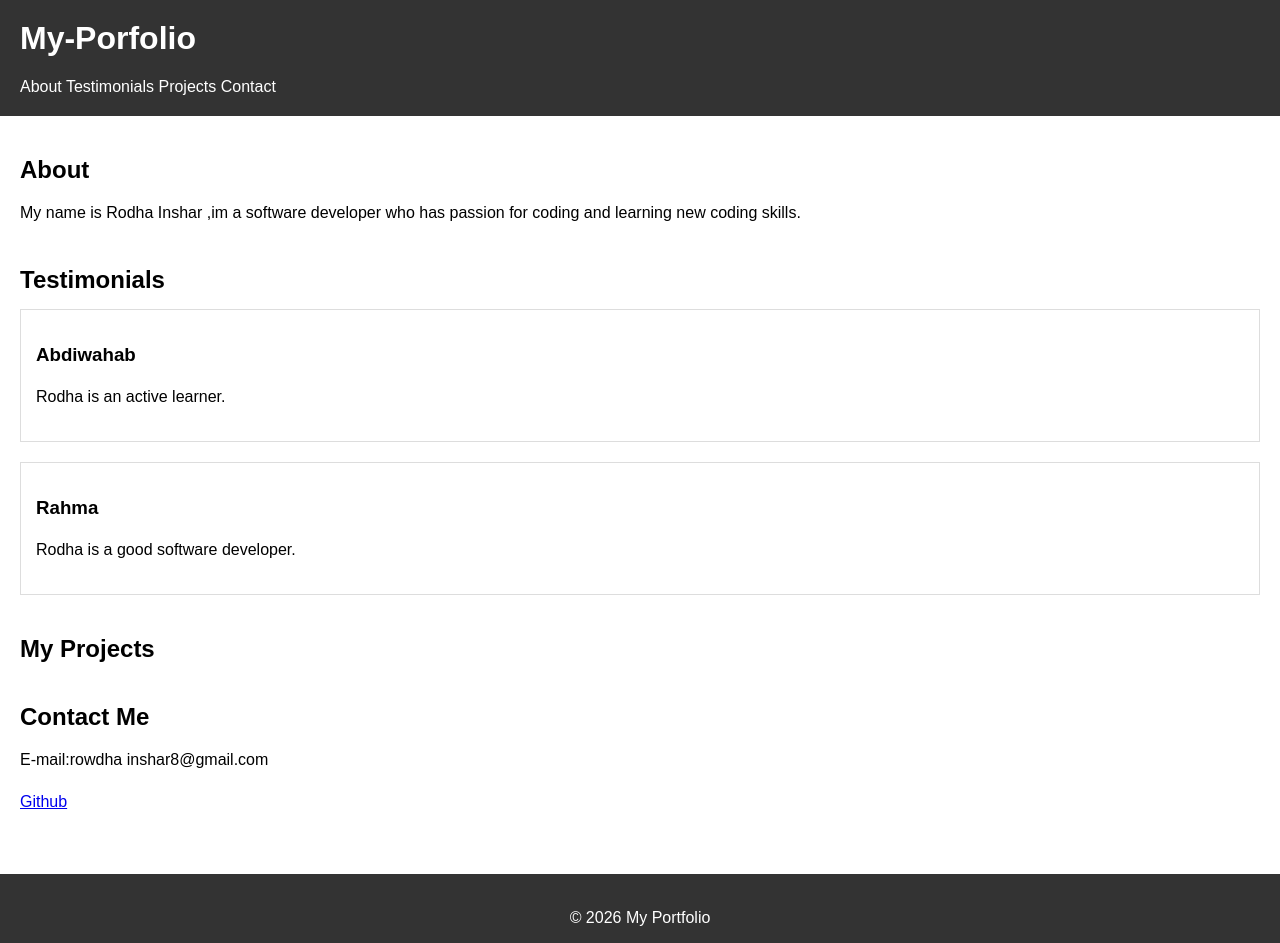
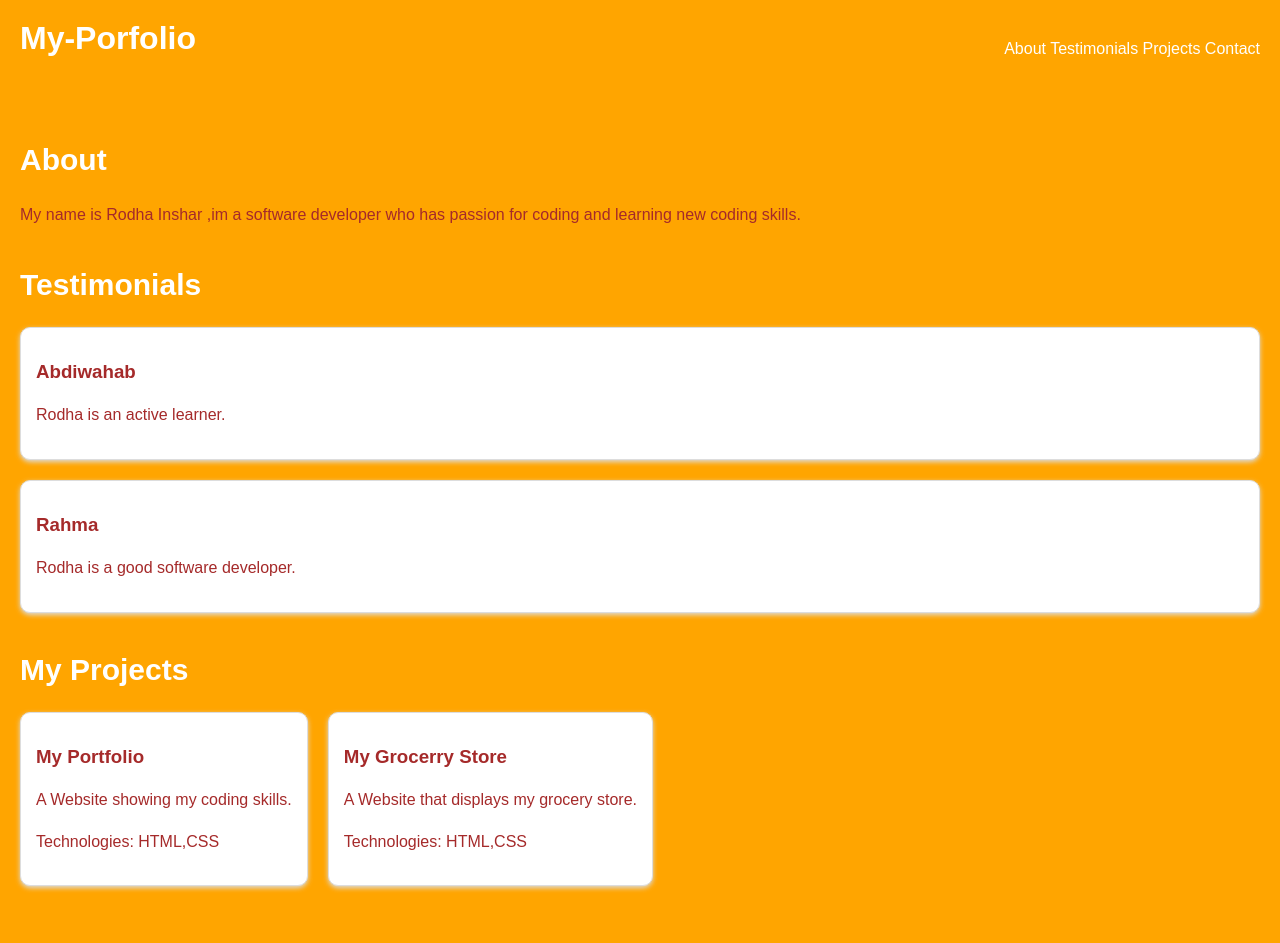
Before and after one commit to rodha-dev/My-Portfolio-Website, a plain HTML site: page index.html in a window 1280 px wide. Shown: the top 943 px of the page. Drawn offline with Linux system fonts and the light colour scheme.

Commit message:
improve my styling

```diff
--- a/script.js
+++ b/script.js
@@ -22,7 +22,7 @@ for (let testimonial of testimonials) {
 
 }
 
-const project = [
+const projects = [
 {
     title: "My Portfolio",
     discription: "A Website showing my coding skills.",
--- a/style.css
+++ b/style.css
@@ -1,14 +1,18 @@
 body{
     font-family: Arial, sans-sarif;
     margin: 0;
+    background-color: orange;
 
 
 }
 
 header {
-    background-color: #333;
+    background-color: orange;
     color: white;
     padding: 20px;
+    display: flex;
+    align-items: center;
+    justify-content: space-between;
 
 }
 
@@ -30,7 +34,7 @@ section {
 }
 
 footer {
-    background-color: #333;
+    background-color: orange;
     color: white;
     text-align: center;
     padding: 15px;
@@ -38,18 +42,29 @@ footer {
 }
 
 h2 {
-    margin-bottom: 10px;
+    display: block !important;
+    color: white !important;
+    font-size: 30px !important;
 
 }
 
 #testimonial-container,
-#project-container {
+#projects-container {
     margin-top: 15px;
+
+
+
+}
+
+#projects-container {
+    display: flex;
+    gap: 20px;
+    flex-wrap: wrap;
 
 }
 
 contact a {
-    color: #333;
+    color: orange;
     text-decoration: none;
 
 }
@@ -61,6 +76,7 @@ nav a:hover {
 
 p {
     line-height: 1.6;
+    color: brown;
 
 }
 
@@ -74,6 +90,9 @@ h1 {
     margin-bottom: 20px;
     padding: 15px;
     border: 1px solid #ddd;
+    background-color: white;
+    border-radius: 10px;
+    box-shadow: 0 2px 5px #ddd;
 
 }
 
@@ -89,3 +108,7 @@ nav a {
 }
 
 }
+
+h3 {
+    color: brown;
+}
```
